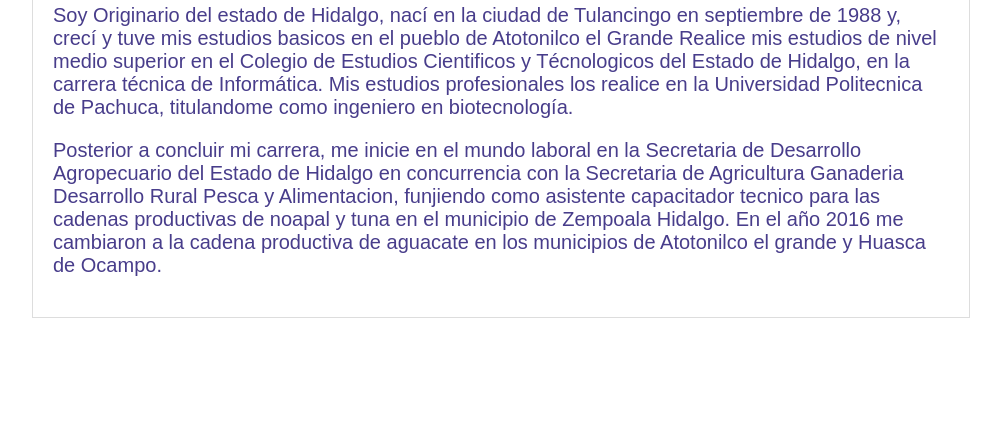
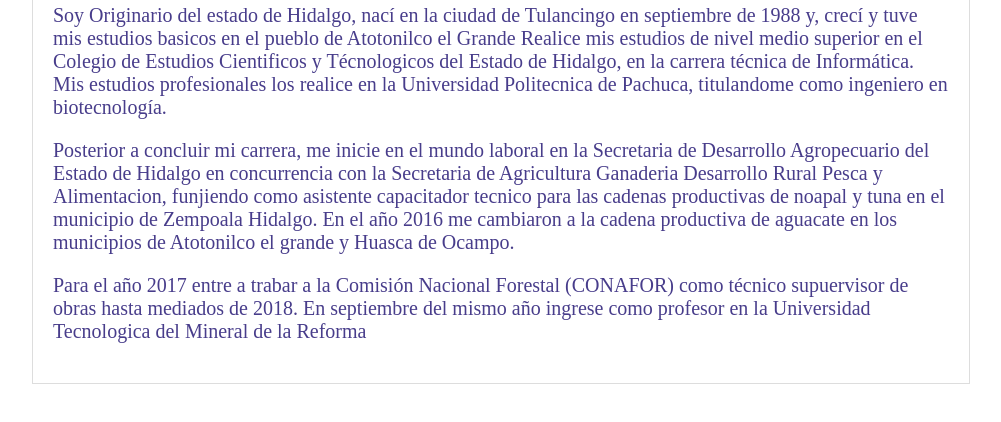
Before and after one commit to AdriHervel/Hervelblog, a plain HTML site: page Miblog/BlogHervel.html in a window 1280 px wide. Shown: the part 124-546 px from the top of the page, without its empty margins (139-1140 px from the left). Drawn offline with Linux system fonts and the light colour scheme.

Commit message:
Agregue un parrafo y cambio a la tipografía

```diff
--- a/Miblog/BlogHervel.html
+++ b/Miblog/BlogHervel.html
@@ -13,6 +13,7 @@
                 Mis estudios profesionales los realice en la Universidad Politecnica de Pachuca, titulandome como ingeniero en biotecnología.</p>
                 <p>Posterior a concluir mi carrera, me inicie en el mundo laboral en la Secretaria de Desarrollo Agropecuario del Estado de Hidalgo en concurrencia con la Secretaria de Agricultura Ganaderia Desarrollo Rural Pesca y Alimentacion, funjiendo como asistente capacitador tecnico para las cadenas productivas de noapal y tuna en el municipio de Zempoala Hidalgo.
                 En el año 2016 me cambiaron a la cadena productiva de aguacate en los municipios de Atotonilco el grande y Huasca de Ocampo.</p>
+                <p>Para el año 2017 entre a trabar a la Comisión Nacional Forestal (CONAFOR) como técnico supuervisor de obras hasta mediados de 2018. En septiembre del mismo año ingrese como profesor en la Universidad Tecnologica del Mineral de la Reforma</p>
             </div>
         </div>
     </body
--- a/Miblog/css/Styles.css
+++ b/Miblog/css/Styles.css
@@ -2,7 +2,7 @@ body
 {
     color:darkslateblue;
     text-align: center;
-    font-family: "Arial";
+    font-family: "Thomas";
     font-size: 20px;
     margin: 0;
     padding: 0;
```
